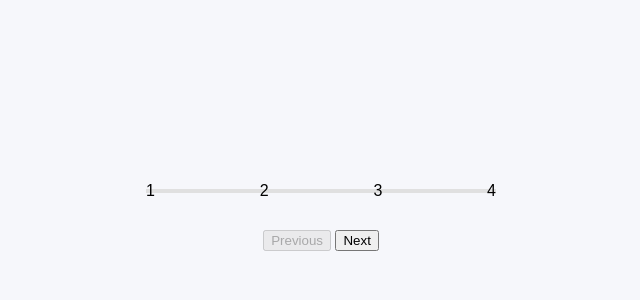
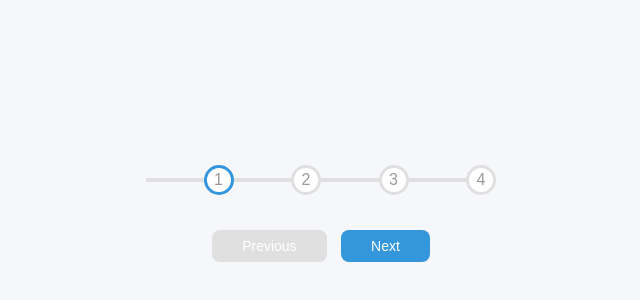
Before and after one commit to fatihtuzunn/50_projects, a plain HTML site: page p2_progress-steps/index.html in a window 1280 px wide. Shown: the part 184-484 px from the top of the page, without its empty margins (319-959 px from the left). Drawn offline with Linux system fonts and the light colour scheme; a web font is replaced by a local one.

Commit message:
p2 styling done

```diff
--- a/p2_progress-steps/style.css
+++ b/p2_progress-steps/style.css
@@ -1,4 +1,11 @@
 @import url('https://fonts.googleapis.com/css?family=Muli&display=swap');
+
+/* css variables */
+:root{
+    --line-border-fill: #3496db;
+    --line-border-empty: #e0e0e0
+}
+
 
 * {
     box-sizing: border-box;
@@ -32,7 +39,7 @@ body {
 .progress-container::before {
     /* before kullandıktan sonra content açmak zorundayız */
     content: '';
-    background-color: #e0e0e0;
+    background-color: var(--line-border-empty);
     position: absolute;
     top: 50%;
     left: 0;
@@ -44,7 +51,7 @@ body {
 
 
 .progress {
-    background-color: #3498db;
+    background-color: var(--line-border-fill)
     position: absolute;
     top: 50%;
     left: 0;
@@ -54,3 +61,49 @@ body {
     z-index: -1;
     transition: 0.4s ease;
 }
+
+.circle{
+    background-color: white;
+    color: #999;
+    border-radius: 50%;
+    height: 30px;
+    width: 30px;
+    border: 3px solid var(--line-border-empty);
+    /* buraya kadar daireyi inşa ettik
+    sonrasında içindek sayıyı ortalayacağız */
+    display: flex;
+    align-items: center;
+    justify-content: center;
+    transition: .4s ease;
+}
+
+.circle.active{
+    border-color: var(--line-border-fill);
+}
+
+.btn{
+    background-color: var(--line-border-fill);
+    color: #fff;
+    border: 0;
+    border-radius: 8px;
+    font-family: inherit;
+    cursor: pointer;
+    padding: 8px 30px;
+    margin: 5px;
+    font-size: 14px;
+
+}
+
+.btn:active{
+    transform: scale(0.98);
+
+}
+
+.btn:focus{
+    outline: 0;
+}
+
+.btn:disabled{
+    background-color: var(--line-border-empty);
+    cursor: not-allowed;
+}
```
